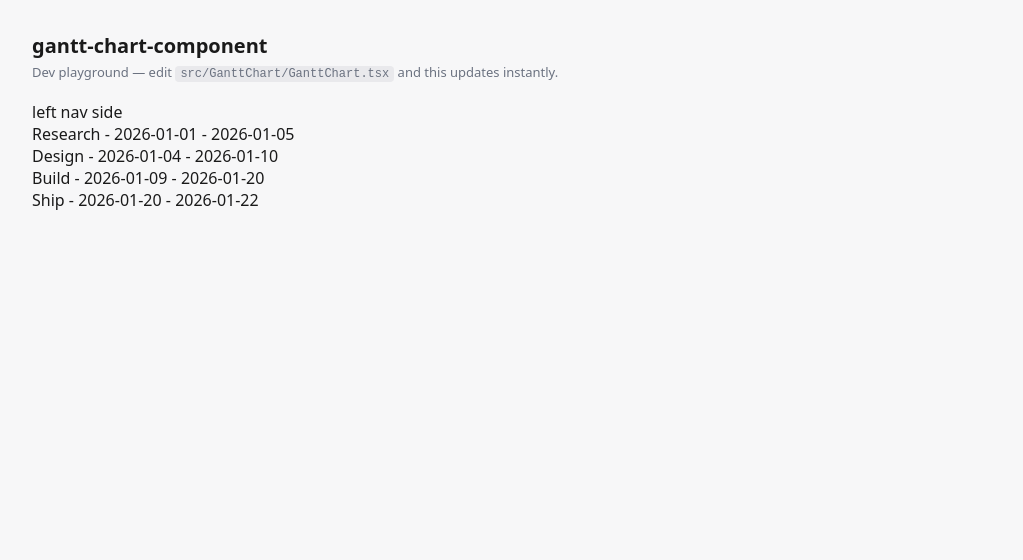
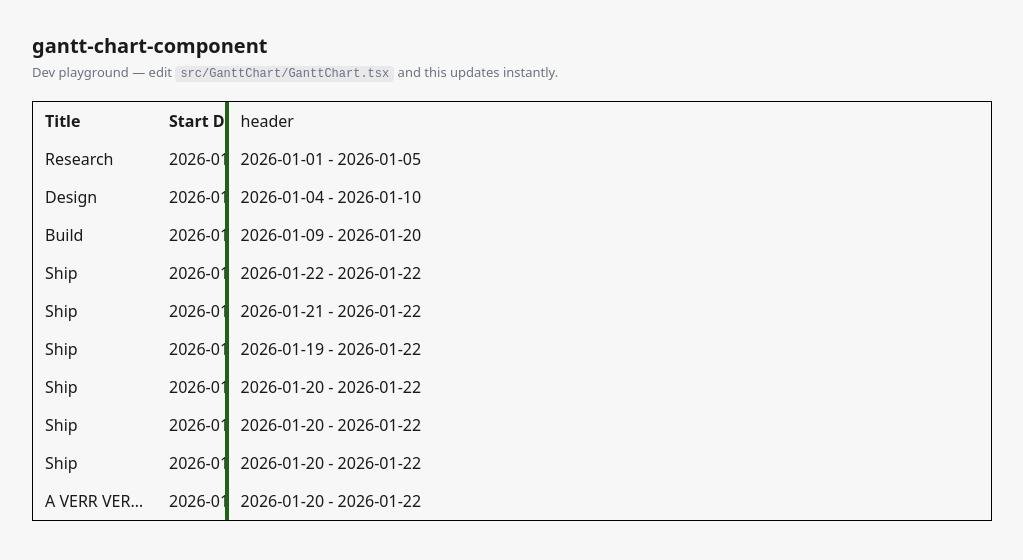
Before and after one commit to Darrenfisherlol/gantt-chart-component, a React (Vite) app: page / in a window 1280 px wide. Shown: the top 560 px of the page, without its empty margins (128-1151 px from the left). Built offline with nearby package versions, Linux system fonts and the light colour scheme.

Commit message:
work in progress stop point

```diff
--- a/dev/App.tsx
+++ b/dev/App.tsx
@@ -3,12 +3,26 @@
 import { GanttChart } from '../src';
 import type { GanttRow } from '../src';
 
+// dates must be in ISO format // YYYY-MM-DD
 const items: GanttRow[] = [
-  { id: 1, title: 'Research', startDate: '2026-01-01', endDate: '2026-01-05', order: 1 },
-  { id: 2, title: 'Design', startDate: '2026-01-04', endDate: '2026-01-10', order: 2 },
-  { id: 3, title: 'Build', startDate: '2026-01-09', endDate: '2026-01-20', order: 3 },
-  { id: 4, title: 'Ship', startDate: '2026-01-20', endDate: '2026-01-22', order: 4 },
+  { title: 'Research', startDate: '2026-01-01', endDate: '2026-01-05' },
+  { title: 'Design', startDate: '2026-01-04', endDate: '2026-01-10' },
+  { title: 'Build', startDate: '2026-01-09', endDate: '2026-01-20' },
+  { title: 'Ship', startDate: '2026-01-22', endDate: '2026-01-22' },
+  { title: 'Ship', startDate: '2026-01-21', endDate: '2026-01-22' },
+  { title: 'Ship', startDate: '2026-01-19', endDate: '2026-01-22' },
+  { title: 'Ship', startDate: '2026-01-20', endDate: '2026-01-22' },
+  { title: 'Ship', startDate: '2026-01-20', endDate: '2026-01-22' },
+  { title: 'Ship', startDate: '2026-01-20', endDate: '2026-01-22' },
+  {
+    title:
+      'A VERR VERR VERR VERR VERR VERR VERR VERR VERR VERR VERR VERR VERR VERR VERR VERR',
+    startDate: '2026-01-20',
+    endDate: '2026-01-22',
+  },
 ];
+
+
 
 export const App = () => {
   return (
@@ -18,7 +32,10 @@ export const App = () => {
         Dev playground — edit <code>src/GanttChart/GanttChart.tsx</code> and this updates instantly.
       </p>
 
-      <GanttChart items={items} />
+      <GanttChart
+      items={items}
+      theme='Mountain'
+      size='Large' />
     </main>
   );
 };
--- a/dev/playground.css
+++ b/dev/playground.css
@@ -8,6 +8,7 @@ body {
 
 .playground {
   max-width: 960px;
+  max-height: 960px;
   margin: 0 auto;
 }
 
--- a/src/GanttChart/GanttChart.module.css
+++ b/src/GanttChart/GanttChart.module.css
@@ -3,29 +3,118 @@
 .ganttChartOuterContainer {
   display: flex;
   flex-direction: column;
+}
+
+
+.ganttChartOuterContainerSmall {
+  width: 50%;
+  height: 50%;
+}
+.ganttChartOuterContainerMedium {
+  width: 75%;
+  height: 75%;
+}
+.ganttChartOuterContainerLarge {
   width: 100%;
+  height: 100%;
+}
+
+
+.ganttChartRowContainer {
+  display: flex;
+  flex-direction: row;
+  width: 100%;
+  /* does the rihgt side line stick out by 1px? */
+  border: 1px black solid;
+  box-sizing: border-box;
 }
 
 .ganttChartLeftContainer {
   display: flex;
   flex-direction: column;
-  width: 100%;
+  flex: 0 0 auto;
   overflow-x: auto;
   overflow-y: hidden;
+}
+
+.ganttChartLeftContainerItems {
+  display: flex;
+  flex-direction: row;
+
+  width: max-content;
+  /* row content does not wrap onto new line... stays "hidden" requiring you to scroll */
+  white-space: nowrap;
+}
+
+.ganttChartDividerContainer {
+  /* user flex or padding? or margin? */
+  flex: 0 0 4px;
+  /* padding: 2px; */
+  cursor: w-resize;
+  background: rgb(30, 98, 21);
+}
+
+.ganttChartDividerContainer:hover {
+  background-color: rgb(216, 178, 114);
 }
 
 .ganttChartRightContainer {
   display: flex;
   flex-direction: column;
-  width: 100%;
+  flex: 1;
   overflow-x: auto;
-  overflow-y: hidden;
+  overflow-y: auto;
+}
+
+.ganttChartHeader {
+  display: flex;
+  flex-direction: row;
+  padding: 8px 12px;
 }
 
 .ganttChartRow {
   display: flex;
   flex-direction: row;
-  width: 100%;
-  overflow-x: auto;
-  overflow-y: hidden;
+  padding: 8px 12px;
+  width: max-content;
+  /* row content does not wrap onto new line... stays "hidden" requiring you to scroll */
+  white-space: nowrap;
 }
+
+.ganttChartRowItemSpacing {
+  gap: 10px;
+}
+
+
+.ganttChartTable {
+  border-collapse: collapse;
+  width: max-content;
+  min-width: 100%;
+  white-space: nowrap;
+}
+
+.ganttChartTable th{
+  padding: 8px 12px;
+  text-align: left;
+}
+
+.ganttChartTable td {
+  padding: 8px 12px;
+  max-width: 100px;
+  overflow: hidden;
+  text-overflow: ellipsis;
+  white-space: nowrap;
+}
+
+.ganttChartTable th {
+  font-weight: 600;
+}
+
+.ganttChartTable tbody tr {
+  cursor: pointer;
+}
+
+.ganttChartTable tbody tr:hover {
+  /* temp dependent on theme */
+  background: #eadbc1;
+}
--- a/src/GanttChart/GanttChart.tsx
+++ b/src/GanttChart/GanttChart.tsx
@@ -1,29 +1,178 @@
+import { useRef, useState } from 'react';
 import styles from './GanttChart.module.css';
+import { useChartSizing } from './hooks/useChartSizing';
 
 export type GanttRow = {
-  id: number;
+  // must be a unique row identified. will assign a value if none provided
+  id?: number;
   title: string;
   startDate: string;
   endDate: string;
-  order: number;
 };
 
 export type GanttChartProps = {
   items: GanttRow[];
+  // Prairie green yellow, Diving gray blue, Hiking green brown
+  theme?: string;
+  // Small, Medium, Large
+  size?: string;
 };
 
-export const GanttChart = ({ items }: GanttChartProps) => {
+
+
+
+export const GanttChart = ({ items, theme, size}: GanttChartProps) => {
+
+  // if the user gave us Ids, use them else
+  const chartItems = items.map((item, index) => ({
+  id: item.id ?? index,
+  title: item.title,
+  startDate: item.startDate,
+  endDate: item.endDate,
+}));
+
+
+  const {
+    chartContainerRef,
+    leftWidth,
+    handleChartResize,
+  } = useChartSizing({});
+
+  // true asc
+  const [order, setOrder] = useState(true);
+  const [selectedRow, setSelectedRow] = useState<number|null>(null);
+
+
+  const handleClickOnRow = (e: React.MouseEvent, index: number) => {
+    e.preventDefault();
+
+    if (index == selectedRow) {
+    setSelectedRow(null);
+    }
+
+    setSelectedRow(index);
+    console.log(index);
+  }
+
+  const calculateDifference = (start: string | null, end: string | null): string => {
+    if (!start || !end) {
+      return "-";
+    }
+
+    const startMs: number = new Date(start).getTime();
+    const endMs: number = new Date(end).getTime();
+
+    // invalid date ~ user needs ISO date format YYYY-MM-dd... or whatever it is
+    if (Number.isNaN(startMs) || Number.isNaN(endMs)) {
+      return 'invalid date format';
+    }
+
+    const diffMs: number = endMs - startMs;
+
+    // Convert milliseconds to days (1000ms * 60s * 60m * 24h) + 1 day
+    // note ex - inclusion of duration: 1 day =  1/23/24 - 1/23/24
+    return Math.floor(diffMs / (1000 * 60 * 60 * 24) + 1).toString() + " Days";
+  };
+
   return (
-    <div className={styles.ganttChartOuterContainer}>
-      <div className={styles.ganttChartLeftContainer}>left nav side</div>
+    <div
+    className={`${styles.ganttChartOuterContainer} ${styles[`ganttChartOuterContainer${size}`]}`}
+    >
+      <div
+      className={styles.ganttChartRowContainer}
+      ref={chartContainerRef} >
 
-      <div className={styles.ganttChartRightContainer}>
-        {items.map((item) => (
-          <div key={item.id} className={styles.ganttChartRow}>
-            {item.title} - {item.startDate} - {item.endDate}
+        <div
+          className={styles.ganttChartLeftContainer}
+          style={{ width: `${leftWidth}%` }}
+        >
+          <table className={styles.ganttChartTable}>
+            <thead>
+              <tr>
+                <th>Title</th>
+                <th>Start Date</th>
+                <th>Duration</th>
+                <th>End Date</th>
+              </tr>
+            </thead>
+
+            <tbody>
+              {[...chartItems]
+                .sort((a, b) =>
+                  order ? a.id - b.id : b.id - a.id
+                )
+                .map((item) => (
+                  <tr
+                    key={item.id}
+                    onClick={(e) => handleClickOnRow(e, item.id)}
+                  >
+                    <td>{item.title}</td>
+                    <td>{item.startDate}</td>
+                    <td>{calculateDifference(item.startDate, item.endDate)}</td>
+                    <td>{item.endDate}</td>
+                  </tr>
+                ))}
+            </tbody>
+          </table>
+        </div>
+
+
+
+
+
+        <div
+          className={styles.ganttChartDividerContainer}
+          onMouseDown={handleChartResize}
+        ></div>
+
+        <div className={styles.ganttChartRightContainer}>
+          <div
+          className={styles.ganttChartHeader}>
+            header
           </div>
-        ))}
+          {/* content */}
+          <div>
+            {chartItems.map((item) => (
+            <div key={item.id} className={styles.ganttChartRow}>
+              {item.startDate} - {item.endDate}
+            </div>
+          ))}
+
+          </div>
+
+        </div>
       </div>
+
     </div>
   );
 };
+
+
+//  <div
+//         className={styles.ganttChartLeftContainer}
+//         style={{ width: `${leftWidth}%` }}
+//         >
+
+//             <div className={styles.ganttChartHeader}>
+//               <div>Name</div>
+//               <div>StartDate</div>
+//               <div>aa</div>
+//             </div>
+//             {
+//               chartItems
+//               .sort((a, b) => order ? a.id - b.id: b.id - a.id)
+//               .map((item) => (
+//                 <div
+//                 key={item.id}
+//                 className={styles.ganttChartRow}
+//                 onClick={(e => handleClickOnRow(e, item.id))}
+//                 >
+//                   {item.title}
+//                   {/* <dropdown>
+//                   - {item.startDate} - {item.endDate}
+//                   </dropdown> */}
+//                 </div>
+//               ))
+//             }
+
+//         </div>
--- /dev/null
+++ b/src/GanttChart/hooks/useChartSizing.ts
@@ -0,0 +1,65 @@
+import { useRef, useState } from "react";
+
+export interface ChartSizingProps {
+
+}
+
+export interface ChartSizingResults {
+  chartContainerRef: React.RefObject<HTMLDivElement | null>;
+  leftWidth: number;
+  handleChartResize: (e: React.MouseEvent<Element, MouseEvent>) => void;
+}
+
+export function useChartSizing({}: ChartSizingProps ): ChartSizingResults {
+
+  const chartContainerRef = useRef<HTMLDivElement>(null);
+  const [leftWidth, setLeftWidth] = useState(20);
+  const isResizing = useRef(false);
+  const handleChartResize = (e: React.MouseEvent) => {
+    e.preventDefault();
+
+    isResizing.current = true;
+
+    const container = chartContainerRef.current;
+
+    if (!container) {
+      return;
+    }
+
+    const startXAxis = e.clientX;
+    const startWidth = leftWidth;
+    const containerWidth = container.getBoundingClientRect().width;
+
+    const handleMouseMove = (e: MouseEvent) => {
+      if (!isResizing.current) {
+        return;
+      }
+
+      const deltaX = e.clientX - startXAxis;
+      const deltaPercent = (deltaX / containerWidth) * 100;
+
+      const newWidth = startWidth + deltaPercent;
+
+      // the left container can only be a min of 10% and a max of 90%
+      const width = Math.min(90,Math.max(10, newWidth));
+
+      setLeftWidth(width);
+  };
+
+  const handleMouseUp = () => {
+    isResizing.current = false;
+
+    window.removeEventListener('mousemove', handleMouseMove);
+    window.removeEventListener('mouseup', handleMouseUp);
+  };
+
+  window.addEventListener('mousemove', handleMouseMove);
+  window.addEventListener('mouseup', handleMouseUp);
+  };
+
+  return {
+    chartContainerRef,
+    leftWidth,
+    handleChartResize,
+  }
+}
```
